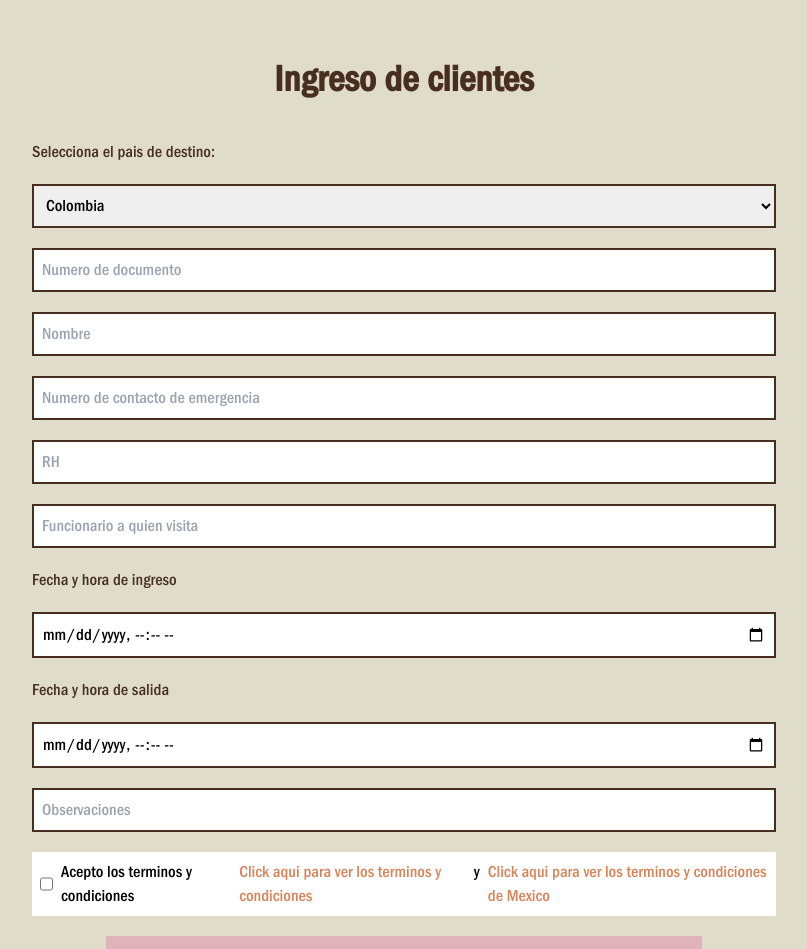
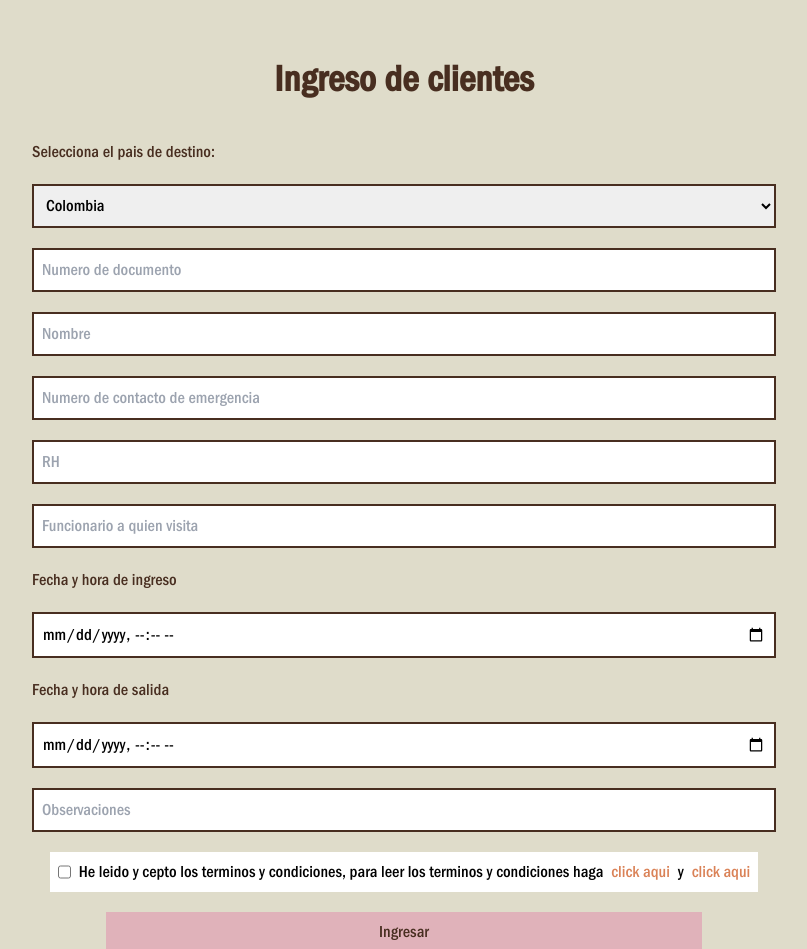
Before and after one commit to caraveladev1/registroVisitantesV2, a React (Vite) app: page /#/VisitorForm in a window 1280 px wide. Shown: the top 949 px of the page, without its empty margins (236-1043 px from the left). Built offline with nearby package versions, Linux system fonts and the light colour scheme.

Commit message:
change in data treatment

```diff
--- a/src/components/DataTreatmentInput.jsx
+++ b/src/components/DataTreatmentInput.jsx
@@ -20,12 +20,12 @@ export function DataTreatmentInput() {
 				</a>
 				<p>y </p>
 				<a
-					href="../staticfiles/DataTreatmentMexico.pdf"
+					href="../staticfiles/NDA_visitors.pdf"
 					target="_blank"
 					rel="noreferrer"
 					className="text-orange"
 					>
-					{t("clickTermsConditionsMex")}
+					{t("clickTermsConditions2")}
 				</a>
 					</div>
 			</span>
--- a/src/translates/translatesEN.json
+++ b/src/translates/translatesEN.json
@@ -45,5 +45,5 @@
 	"DownloadImage": "Download image",
 	"Update": "Update",
 	"BackHome":"Back to Home",
-	"clickTermsConditionsMex":"Click here to see Mexican terms and conditions"
+	"clickTermsConditions2":"Click here to see terms and conditions"
 }
--- a/src/translates/translatesES.json
+++ b/src/translates/translatesES.json
@@ -17,9 +17,9 @@
 	"employeeFormButton": "Ingreso de colaboradores",
 	"visitorFormButton": "Ingreso de visitantes",
 	"transportFormButton": "Ingreso de transportes",
-	"dataTreatment": "Acepto los terminos y condiciones",
+	"dataTreatment": "He leido y cepto los terminos y condiciones, para leer los terminos y condiciones haga",
 	"visitorFormTitle": "Ingreso de clientes",
-	"clickTermsConditions": "Click aqui para ver los terminos y condiciones",
+	"clickTermsConditions": "click aqui",
 	"cartaPorte": "Carta de porte",
 	"numTrailer": "Numero de trailer",
 	"entryTransport": "Ingreso de transportes",
@@ -47,5 +47,5 @@
 	"BackHome":"Volver al inicio",
 	"exitFormat":"Formato de salida o permiso temporal",
 	"tipoPermiso":"Tipo de permiso",
-	"clickTermsConditionsMex":"Click aqui para ver los terminos y condiciones de Mexico"
+	"clickTermsConditions2":"click aqui"
 }
```
Also changed, not shown: 5 other files (tests, documents, lock files or other folders).
